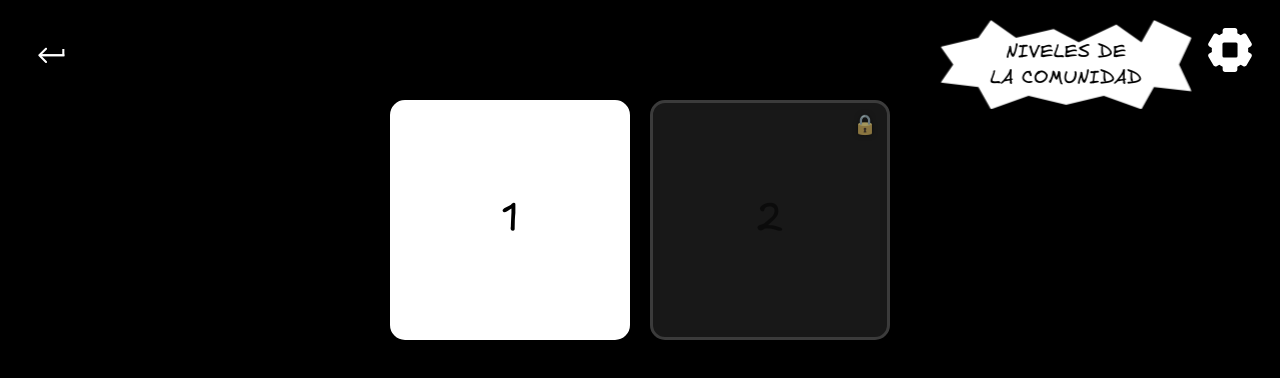
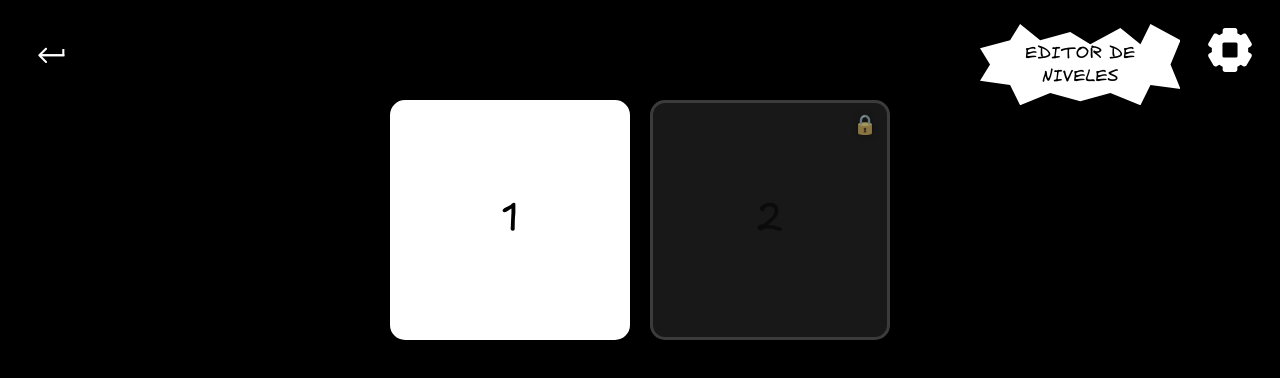
Before and after one commit to arrozet/Cuby, a React (Create React App) app in the folder web/cuby/: page /#/levels in a window 1280 px wide. Shown: the top 378 px of the page. Built offline with nearby package versions, Linux system fonts and the light colour scheme.

Commit message:
Flecha ahora arriba a la izq, cambio de niveles de comunidad a editor de niveles

```diff
--- a/web/cuby/src/components/Game/Game.jsx
+++ b/web/cuby/src/components/Game/Game.jsx
@@ -393,6 +393,7 @@ const Game = () => {
 
   return (
     <GameWrapper $isInverted={isInverted}>
+      <BackArrow onClick={handleBackToLevels} />
       <GameContainer
         baseWidth={BASE_GAME_WIDTH}
         baseHeight={BASE_GAME_HEIGHT}
@@ -404,8 +405,6 @@ const Game = () => {
           position: 'absolute', // Position relative to the wrapper
         }}
       >
-        {/* Position BackArrow relative to the scaled container */}
-        <BackArrow onClick={handleBackToLevels} />
         <Level
           // Level uses base dimensions internally for element placement
           width={BASE_GAME_WIDTH}
@@ -419,9 +418,6 @@ const Game = () => {
           size={PLAYER_SIZE}
           // Context handles inversion within Player
         />
-        {/* Controls might need style adjustments for responsiveness */}
-        <Controls />
-
         {hasWon && (
           // Pass inversion state to WinMessage for styling
           <WinMessage $isInverted={isInverted}>
@@ -431,6 +427,7 @@ const Game = () => {
           </WinMessage>
         )}
       </GameContainer>
+      <Controls />
     </GameWrapper>
   );
 };
--- a/web/cuby/src/components/LevelEditor/LevelEditor.styles.js
+++ b/web/cuby/src/components/LevelEditor/LevelEditor.styles.js
@@ -138,7 +138,6 @@ export const ZoomButton = styled(ToolbarItem)`
   align-items: center;
 `;
 
-
 // EditorSidebar sin cambios
 export const EditorSidebar = styled.div`
   width: 250px;
@@ -192,7 +191,7 @@ export const ElementButton = styled.button`
   /* Base State */
   background-color: transparent;
   color: ${props => getActiveColor(props.isInverted)};
-  border: 1px solid ${props => getActiveColor(props.isInverted)}80; /* Slightly less prominent border */
+  border: 1px solid ${props => getActiveColor(props.isInverted)}; /* Ensure border is always visible */
   padding: 12px 10px;
 
   /* Selected State */
--- a/web/cuby/src/components/LevelSelect/LevelSelect.jsx
+++ b/web/cuby/src/components/LevelSelect/LevelSelect.jsx
@@ -83,8 +83,8 @@ const LevelSelect = () => {
         onClick={handleUserLevelsClick}
         $isInverted={isInverted}
       >
-        NIVELES DE <br/>
-        LA COMUNIDAD
+        EDITOR DE <br/>
+        NIVELES
       </UserLevelsButton>
 
       <LevelsGrid>
```
